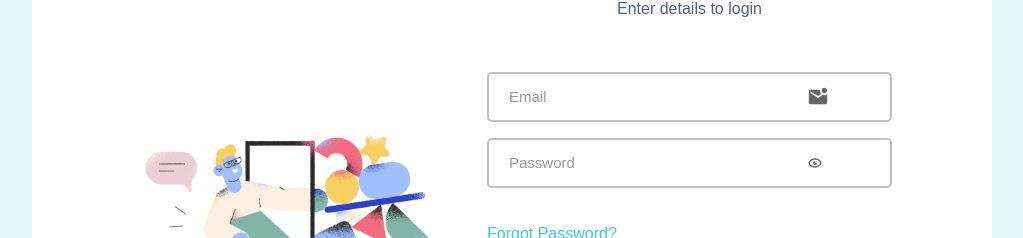
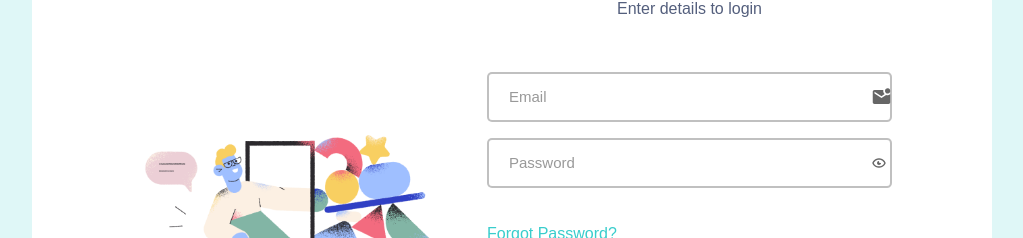
Before and after one commit to Kelechiokpani/Kelechi-okpani_lendsqr-fe-test, a React (Create React App) app: page / in a window 1280 px wide. Shown: the part 275-513 px from the top of the page, without its empty margins (128-1151 px from the left). Built offline with nearby package versions, Linux system fonts and the light colour scheme.

Commit message:
fix npm deployment issues and made some changes on login.scss file

```diff
--- a/package.json
+++ b/package.json
@@ -17,7 +17,9 @@
     "react-dom": "^18.2.0",
     "react-icons": "^4.4.0",
     "react-paginate": "^8.1.3",
+    "react-router-dom": "^6.4.2",
     "react-scripts": "5.0.1",
+    "react-spinners": "^0.13.6",
     "sass": "^1.55.0",
     "typescript": "^4.8.4",
     "web-vitals": "^2.1.4"
--- a/src/scss/component/login.scss
+++ b/src/scss/component/login.scss
@@ -248,7 +248,7 @@ iframe {
     left: 0;
     width: 100%;
     height: 100%;
-    padding-left: 20rem;
+    padding-left: 24rem;
     pointer-events: none;
     color: #666;
     -webkit-transition: all .4s;
```
Also changed, not shown: 2 other files (tests, documents, lock files or other folders).
